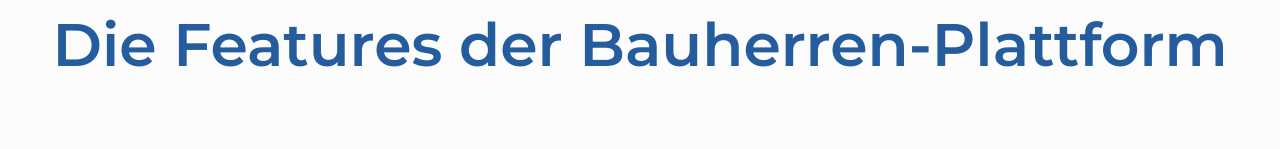
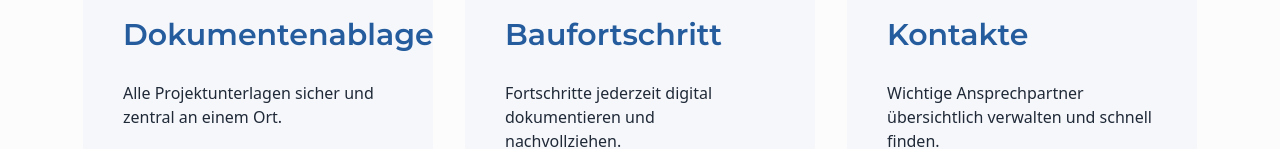
Before and after one commit to domentolab/domento-landingpage, a website: page index.html in a window 1280 px wide. Shown: the part 1725-1874 px from the top of the page. Drawn offline with nearby package versions, Linux system fonts and the light colour scheme; a web font is replaced by a local one.

Commit message:
edit "Einleitung"

```diff
--- a/index.html
+++ b/index.html
@@ -152,7 +152,7 @@
 
 <!-- EINLEITUNG -->
         <section
-            class="tw-relative tw-flex  tw-w-full tw-min-h-[100vh] max-lg:tw-min-h-[80vh] tw-flex-col tw-place-content-center tw-place-items-center tw-overflow-hidden"
+            class="brand-section tw-relative tw-flex tw-w-full max-lg:tw-min-h-[80vh] tw-flex-col tw-place-content-center tw-place-items-center tw-overflow-hidden"
         >
              <div class="tw-w-full  tw-place-content-center tw-items-center
                         tw-flex tw-flex-col tw-max-w-[900px] tw-gap-4 tw-p-4">
@@ -179,15 +179,6 @@
             <div
                 class="tw-mt-8 tw-flex tw-flex-col tw-w-full tw-h-full tw-place-items-center tw-gap-5"
             >
-                <div
-                    class="reveal-up tw-mt-5 tw-flex tw-flex-col tw-gap-3 tw-text-center"
-                >
-                    <h2
-                        class="tw-text-6xl font-montserrat max-md:tw-text-3xl tw-p-2"
-                    >
-                        Die Features der Bauherren-Plattform
-                    </h2>
-                </div>
                 <div
                     class="tw-mt-6 tw-flex tw-flex-col tw-max-w-[1150px] max-lg:tw-max-w-full tw-h-full
                             tw-p-4 max-lg:tw-place-content-center tw-gap-8 "
```
